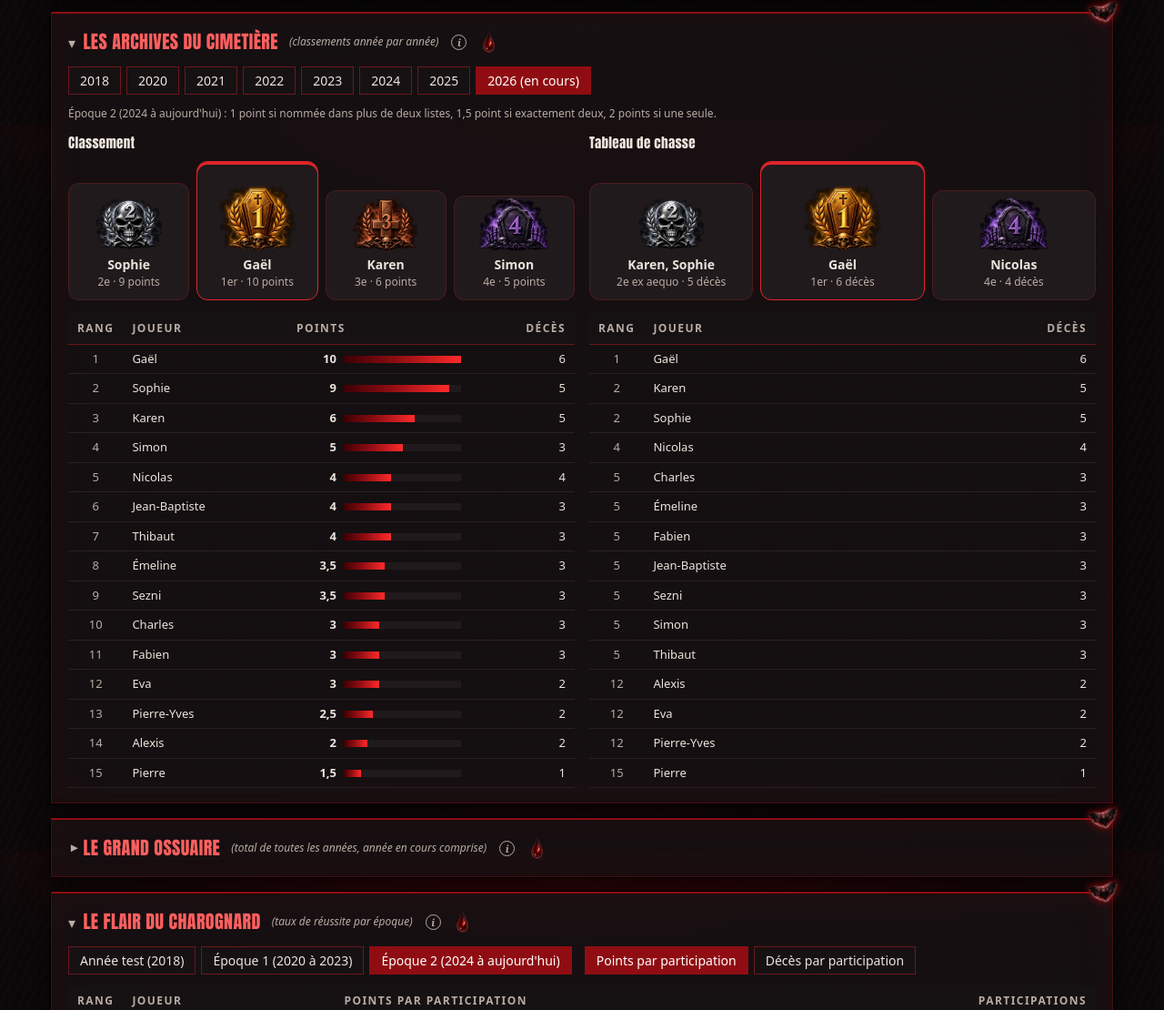
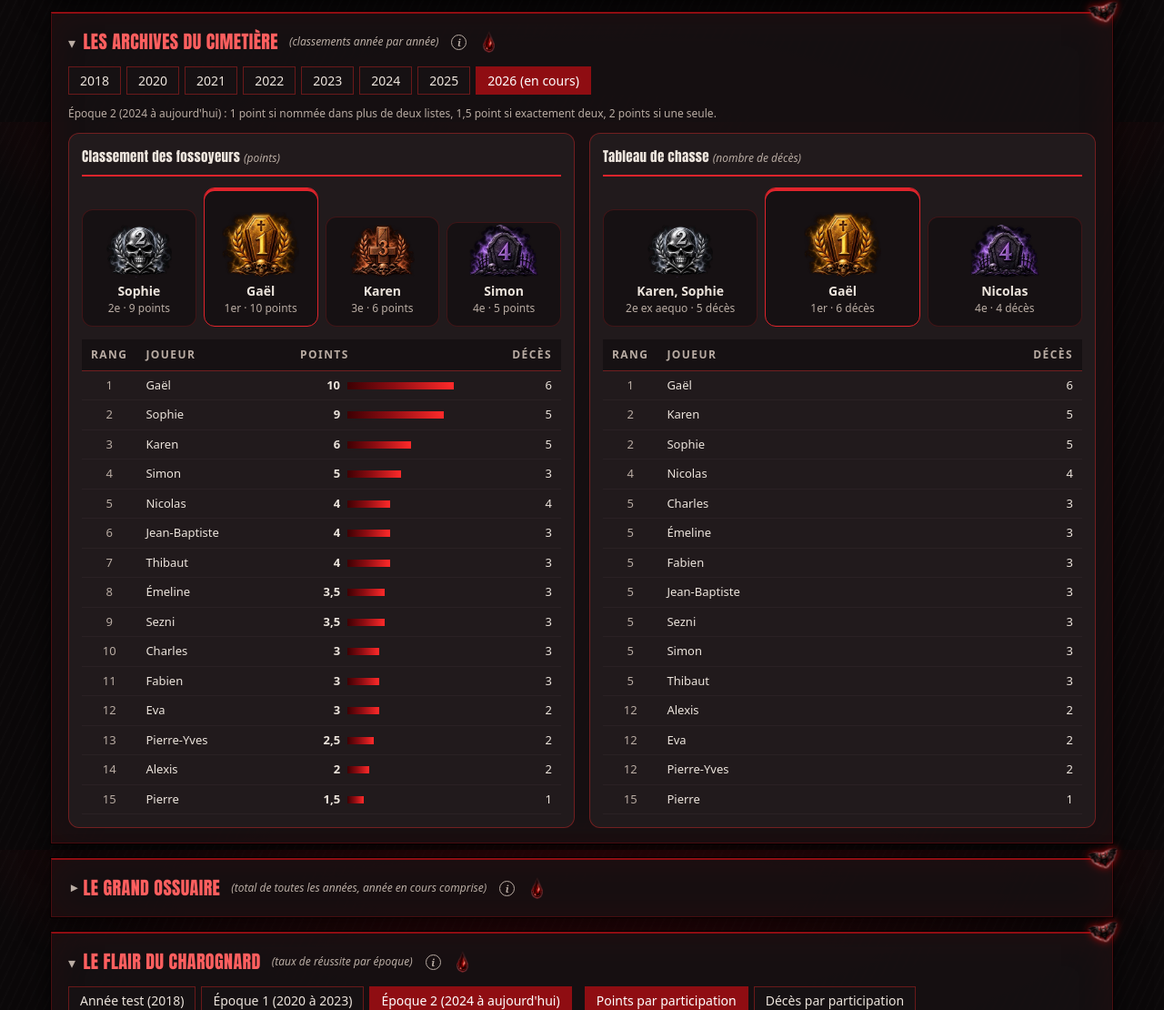
Before and after one commit to Theorible1/deathlist, a plain HTML site: page page/index.html in a window 1280 px wide. Shown: the part 2266-3376 px from the top of the page at 91% size. Drawn offline with Linux system fonts and the light colour scheme.

Commit message:
Archives : tableaux separes

```diff
--- a/page/app.js
+++ b/page/app.js
@@ -237,10 +237,10 @@ function blocHistorique(annee) {
     <div class="barre">${puces("p-histo", H.map(e => [e.annee, e.annee + (e.enCours ? " (en cours)" : "")]), annee)}</div>
     <p class="sous">${esc(D.epoques.find(e => e.id === et.epoque).libelle)} : ${esc(D.epoques.find(e => e.id === et.epoque).bareme)}.</p>
     <div class="grille">
-      <div><h3>Classement</h3>${podium(et.principal, l => pts(l.points))}
+      <div class="sous-bloc"><h3>Classement des fossoyeurs <small class="glose">(points)</small></h3>${podium(et.principal, l => pts(l.points))}
         <table><thead><tr><th class="centre">Rang</th><th>Joueur</th><th>Points</th><th class="num">Décès</th></tr></thead>
         <tbody>${et.principal.map(l => `<tr><td class="rang">${l.rang}</td><td>${esc(l.nom)}</td><td>${barre(l.points, maxP)}</td><td class="num">${l.deces}</td></tr>`).join("")}</tbody></table></div>
-      <div><h3>Tableau de chasse</h3>${podium(et.annexe, l => l.deces + " décès")}
+      <div class="sous-bloc"><h3>Tableau de chasse <small class="glose">(nombre de décès)</small></h3>${podium(et.annexe, l => l.deces + " décès")}
         <table><thead><tr><th class="centre">Rang</th><th>Joueur</th><th class="num">Décès</th></tr></thead>
         <tbody>${et.annexe.map(l => `<tr><td class="rang">${l.rang}</td><td>${esc(l.nom)}</td><td class="num">${l.deces}</td></tr>`).join("")}</tbody></table></div>
     </div>`;
--- a/page/style.css
+++ b/page/style.css
@@ -167,3 +167,4 @@ h2 .glose{font-family:system-ui,-apple-system,"Segoe UI",sans-serif;text-shadow:
   background:url(images/ic_bougie.webp) 50% 50%/contain no-repeat}
 :root[data-theme="death-metal"] body::before{content:"";background:url(images/motif_fond.webp) 0 0/560px 240px repeat;filter:none;opacity:.16}
 :root[data-theme="death-metal"] body::after{content:"";width:100%;background:url(images/motif_chauves-souris.webp) 0 50%/420px 60px repeat-x;filter:none;opacity:.55}
+.sous-bloc{background:var(--surface-2);border:1px solid var(--border-strong);border-radius:var(--rayon);padding:14px;min-width:0}.sous-bloc>h3{padding-bottom:8px;margin-bottom:12px;border-bottom:2px solid var(--accent)}.sous-bloc .marche{background:var(--surface)}h3 .glose{font-family:system-ui,-apple-system,"Segoe UI",sans-serif;text-transform:none;letter-spacing:0;font-style:italic;font-weight:400;font-size:12px;color:var(--ink-2)}
```
